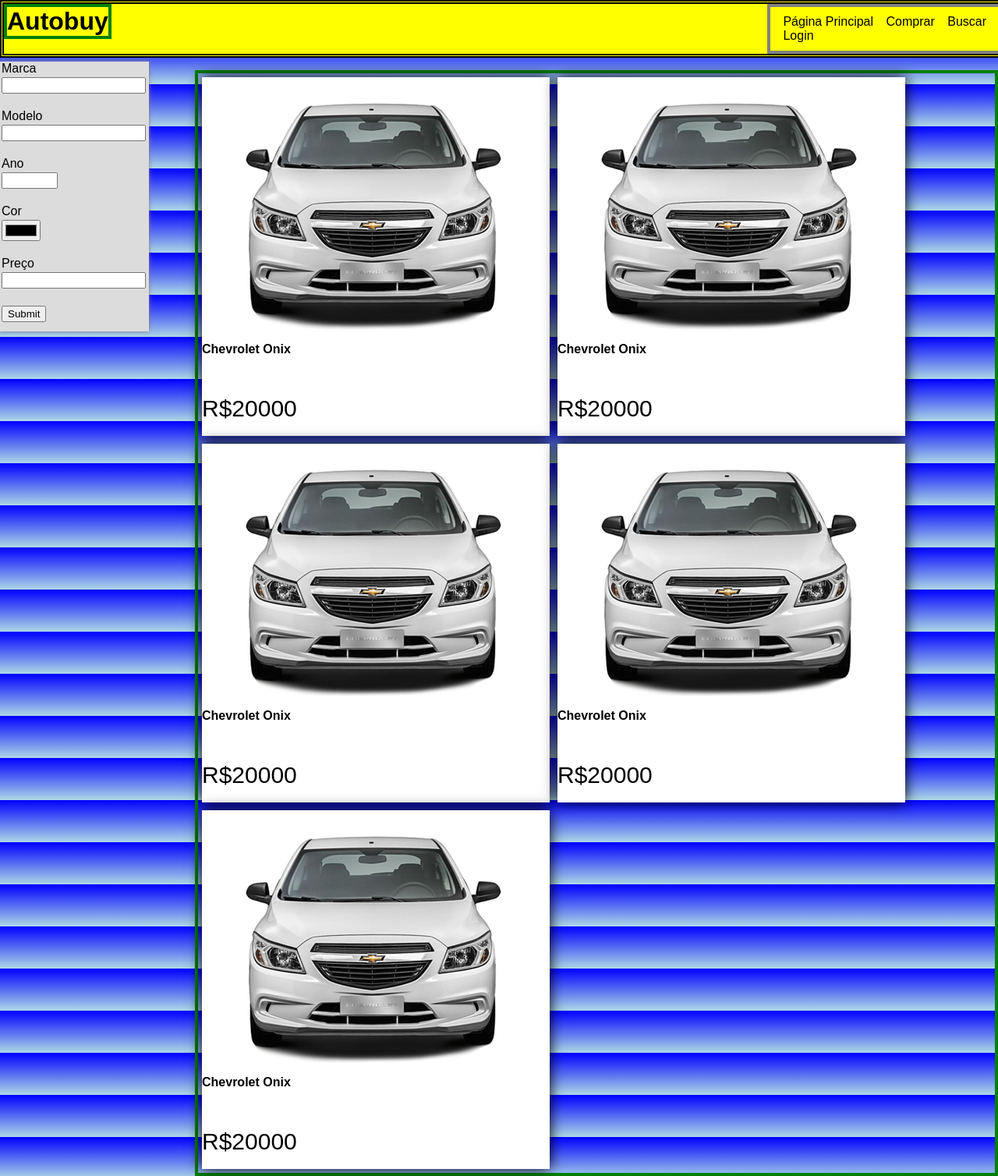
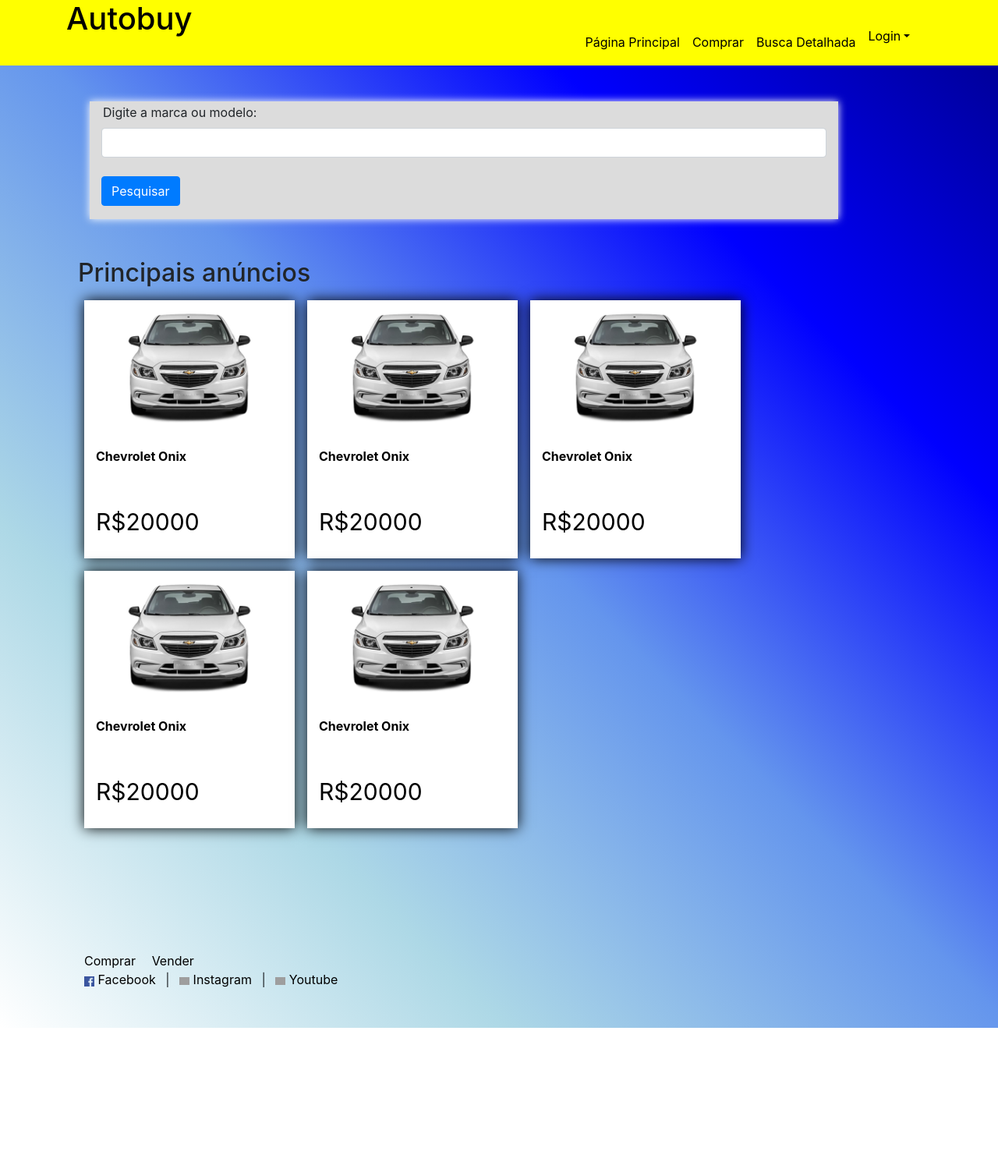
Before and after one commit to AugustoHide/Autobuy, a PHP site: page / in a window 1280 px wide. Shown: the whole page at 78% size. After the commit the page ends 1318 px from the top, so only its background shows below. Run offline with PHP 8.4, Linux system fonts and the light colour scheme; grey boxes are pictures that could not be loaded.

Commit message:
Add files via upload

```diff
--- a/Autobuy-master/View/css/estilo.css
+++ b/Autobuy-master/View/css/estilo.css
@@ -1,7 +1,9 @@
 body{
 	margin: 0px;
-	background: linear-gradient( to bottom, #0000FF, #ADD8E6);
+	height: 100%;
+	background: linear-gradient( 225deg, #00008B, #0000FF, #6495ED, #ADD8E6, white);
 	font-family: sans-serif;
+	padding-bottom: 50px;
 }
 
 label{
@@ -14,13 +16,20 @@ input{
 
 .clear{
 	clear: both;
+	margin-top: 100px;
+	position: relative;
+	bottom: 0;
 }
 
+.icone{
+	width: 13px;
+}
+
+
+
 a{
-	text-decoration: none;
 	margin: 3px;
-	padding: 3px;
-	text-decoration:
+	padding: 5px;
 }
 a:link{
 	color: black;
@@ -29,9 +38,7 @@ a:visited{
 	color: black;
 }
 a:hover{
-	color: white;
-	background-color: black;
-
+	background-color: white;
 }
 a:active{
 	color: black;
--- a/Autobuy-master/View/css/estilo_header.css
+++ b/Autobuy-master/View/css/estilo_header.css
@@ -1,5 +1,4 @@
 header{
-	border: 5px double black;
 	width: 100%;
 	position: fixed;
 	background-color: yellow;
@@ -12,15 +11,13 @@ header{
 
 #links-cabecalho{
 	float: right;
-	margin: 0px;
+	margin: auto 0px;
 	padding: 10px;
-	border: 4px solid grey;
 }
 
 #logo-cabecalho{
 	float: left;
 	padding: 0px;
-	margin: 0px;
-	border: 4px solid green;
+	margin: auto 0px;
 	alignment-baseline: central;
 }
--- a/Autobuy-master/View/css/estilo_principal.css
+++ b/Autobuy-master/View/css/estilo_principal.css
@@ -1,5 +1,4 @@
 .area-principal{
-	margin: 0px auto;
 }
 
 aside{
@@ -8,18 +7,13 @@ aside{
 }
 
 .aside{
-	padding: 10px;
-	border: 1px solid grey;
-	box-shadow: 0px 0px 8px black;
-	background-color: white;
-	margin-top: 100px;
+	margin-top: 130px;
 }
 
 .busca-rapida{
 	background-color: #DCDCDC;
-	box-shadow: 0px 0px 5px grey;
+	box-shadow: 0px 0px 10px white;
 	padding-bottom: 1px;
-	margin-bottom: 10px;
 }
 
 .busca-detalhada{
@@ -34,13 +28,12 @@ aside{
 .conteudo-principal{
 	position: absolute;
 	float: right;
-	margin-top: 90px;
+	margin-top: 50px;
 	margin-left: 250px;
-	border: 4px solid green;
 }
 
 .anuncio{
-	margin: 5px;
+	margin: 8px;
 	float: left;
 	background-color: white;
 	box-shadow: 0px 0px 17px black;
@@ -60,6 +53,6 @@ aside{
 }
 
 .foto-anuncio{
-	background-color: black;
+	background-color: white;
 	margin: 3px 0px;
 }
--- a/Autobuy-master/View/paginaPrincipal.php
+++ b/Autobuy-master/View/paginaPrincipal.php
@@ -1,77 +1,82 @@
+
+
 <!DOCTYPE html>
 <html>
 	<head>
 		<title>Autobuy</title>
 		<meta charset="utf-8" />
+		<meta name="viewport" content="width=device-width, initial-scale=1, shrink-to-fit=no">
 
 		<!--Estilo e formatação-->
-		<link rel="stylesheet" type="text/css" href="View/css/estilo.css">
-		<link rel="stylesheet" type="text/css" href="View/css/estilo_header.css">
-		<link rel="stylesheet" type="text/css" href="View/css/estilo_principal.css">
+		<link rel="stylesheet" type="text/css" href="css/estilo.css">
+		<link rel="stylesheet" type="text/css" href="css/estilo_header.css">
+		<link rel="stylesheet" type="text/css" href="css/estilo_principal.css">
+		<!--Bootstrap-->
+		<link href="css/bootstrap/css/bootstrap.min.css" rel="stylesheet">
+
+		<!-- HTML5 shim and Respond.js for IE8 support of HTML5 elements and media queries -->
+	    <!-- WARNING: Respond.js doesn't work if you view the page via file:// -->
+	    <!--[if lt IE 9]>
+	      <script src="https://oss.maxcdn.com/html5shiv/3.7.2/html5shiv.min.js"></script>
+	      <script src="https://oss.maxcdn.com/respond/1.4.2/respond.min.js"></script>
+	    <![endif]-->
 	</head>
 	<body>
+		<!-- JavaScript (Opcional) -->
+	    <!-- jQuery primeiro, depois Popper.js, depois Bootstrap JS -->
+	    <script src="https://code.jquery.com/jquery-3.3.1.slim.min.js" integrity="sha384-q8i/X+965DzO0rT7abK41JStQIAqVgRVzpbzo5smXKp4YfRvH+8abtTE1Pi6jizo" crossorigin="anonymous"></script>
+	    <script src="https://cdnjs.cloudflare.com/ajax/libs/popper.js/1.14.3/umd/popper.min.js" integrity="sha384-ZMP7rVo3mIykV+2+9J3UJ46jBk0WLaUAdn689aCwoqbBJiSnjAK/l8WvCWPIPm49" crossorigin="anonymous"></script>
+	    <script src="https://stackpath.bootstrapcdn.com/bootstrap/4.1.3/js/bootstrap.min.js" integrity="sha384-ChfqqxuZUCnJSK3+MXmPNIyE6ZbWh2IMqE241rYiqJxyMiZ6OW/JmZQ5stwEULTy" crossorigin="anonymous"></script>
+
+
 		<header>
 			<!--links pra:
 				outras páginas nos casos de uso
 			-->
-			<div class="area">
-				<h1 id="logo-cabecalho">Autobuy</h1>
-				<span id="links-cabecalho">
+			<div class="area container">
+				<a href="">
+					<h1 id="logo-cabecalho" class="col-sm-7">Autobuy</h1>
+				</a>
+				<span id="links-cabecalho" class="row col-sm-5">
 					<a href="#">Página Principal</a>
 					<a href="#">Comprar</a>
-					<a href="#">Buscar</a>
-					<span>
-						<form>
+					<a href="#">Busca Detalhada</a>
 
+					<span class="dropdown">
+						<a href="#" class="dropdown-toggle" data-toggle="dropdown">Login</a>
+						<form method="post" class="dropdown-menu">
+							<input type="text" name="login" class="form-control" placeholder="Digite seu login">
+							<input type="text" name="senha" class="form-control" placeholder="Digite sua senha">
+							<button type="submit" class="btn-primary">Logar</button>
 						</form>
-						<a href="#">Login</a>
 					</span>
 				</span>
 			</div>
 		</header>
-		<div class="area-principal">
-			<aside >
-				<!--Mecanismos de buscas-->
-				<div class="busca-rapida">
-					<form method="POST">
-						<label >Digite a marca ou modelo: <br></label>
-						<input type="text" name="busca-rapida"><br>
-						<input type="submit" name="pesquisar"><br>
-					</form>
+		<div class="area-principal container">
+			<aside class="col-sm-12">
+				<div class="col-sm-11 aside">
+					<!--Mecanismos de buscas-->
+					<div class="busca-rapida col-sm-12">
+						<form method="POST">
+							<div class="form-group">
+								<label for="busca-rapida">Digite a marca ou modelo:</label>
+								<input type="text" name="busca-rapida" class="form-control" id="busca-rapida"><br>
+								<button type="submit" class="btn btn-primary">Pesquisar</button>
+							</div>
+						</form>
+					</div>
 				</div>
-				<div class="busca-detalhada">
-					<form method="POST">
-						<label>Marca</label><br>
-						<input type="text" name="marca"><br>
-						<br>
-						<label>Modelo</label><br>
-						<input type="text" name="modelo"><br>
-						<br>
-						<label>Ano</label><br>
-						<input type="number" name="ano" min="1900" max="2020"><br>
-						<br>
-						<label>Cor</label><br>
-						<input type="color" name="cor"><br>
-						<br>
-						<label>Preço</label><br>
-						<input type="number" name="preco" min="1000" step="1000"><br>
-						<br>
-						<input type="submit" name="pesquisar"><br>
-					</form>
-				</div>
-
 			</aside>
-
-
-
-			<div class="conteudo-principal">
+			<div class="conteudo-principal col-sm-12">
 				<!--Conteúdo principal
 						anúncio de carros
 						seção de modelos mais vendidos
 						etc
 				-->
-				<section class="anuncio">
-					<img class="foto-anuncio" src="View/sources/OnixFrente.png">
+				<h2>Principais anúncios</h2>
+				<section class="anuncio col-sm-3">
+					<img class="foto-anuncio col-sm-12" src="sources/OnixFrente.png">
 
 					<a href="#">
 						<div class="info-anuncio">
@@ -81,8 +86,8 @@
 						</div>
 					</a>
 				</section>
-				<section class="anuncio">
-					<img class="foto-anuncio" src="View/sources/OnixFrente.png">
+				<section class="anuncio col-sm-3">
+					<img class="foto-anuncio col-sm-12" src="sources/OnixFrente.png">
 
 					<a href="#">
 						<div class="info-anuncio">
@@ -92,8 +97,8 @@
 						</div>
 					</a>
 				</section>
-				<section class="anuncio">
-					<img class="foto-anuncio" src="View/sources/OnixFrente.png">
+				<section class="anuncio col-sm-3">
+					<img class="foto-anuncio col-sm-12" src="sources/OnixFrente.png">
 
 					<a href="#">
 						<div class="info-anuncio">
@@ -103,8 +108,8 @@
 						</div>
 					</a>
 				</section>
-				<section class="anuncio">
-					<img class="foto-anuncio" src="View/sources/OnixFrente.png">
+				<section class="anuncio col-sm-3">
+					<img class="foto-anuncio col-sm-12" src="sources/OnixFrente.png">
 
 					<a href="#">
 						<div class="info-anuncio">
@@ -113,8 +118,8 @@
 							<div class="preco-anuncio">R$20000</div>
 						</div>
 					</a>
-				</section><section class="anuncio">
-					<img class="foto-anuncio" src="View/sources/OnixFrente.png">
+				</section><section class="anuncio col-sm-3">
+					<img class="foto-anuncio col-sm-12" src="sources/OnixFrente.png">
 
 					<a href="#">
 						<div class="info-anuncio">
@@ -126,20 +131,34 @@
 				</section>
 			</div>
 		</div>
-		<footer  class="clear">
+		<div style="clear: both; margin-bottom: 150px;">
+
+		</div>
+		<div class="clear">
 			<!--Links para:
 				páginas do site
 				Termos de uso
 				etc
 			-->
-			<div class="conteudo-rodape">
-				<span>Redes sociais </span>
-				<a href="#">Facebook</a> |
-				<a href="#">Instagram</a> |
-				<a href="#">Youtube</a><br>
-				<a href="#">Comprar</a><br>
-				<a href="#">Vender</a><br>
+
+			<div class="conteudo-rodape container footer">
+
+				<div class="col-sm-7 links-footer ">
+					<a href="#">Comprar</a>
+					<a href="#">Vender</a>
+				</div>
+				<div class="col-sm-5 redes_sociais-footer">
+					<a href="#">
+					<img src="sources/redes_sociais/facebook.png" class="icone">
+					Facebook</a> |
+					<a href="#">
+					<img src="sources/redes_sociais/instagram.png" class="icone">
+					Instagram</a> |
+					<a href="#">
+					<img src="sources/redes_sociais/youtube.png" class="icone">
+					Youtube</a>
+				</div>
 			</div>
-		</footer>
+		</div>
 	</body>
 </html>
```
Also changed, not shown: Autobuy-master/View/css/estilo_footer.css (+12 -5 lines).
